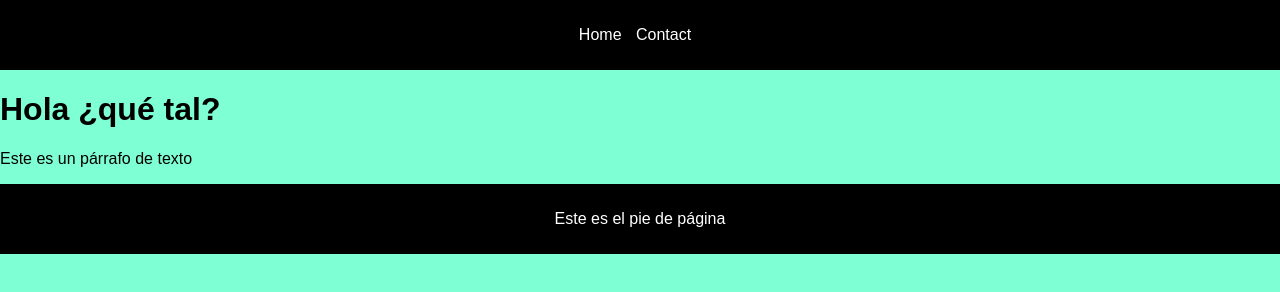
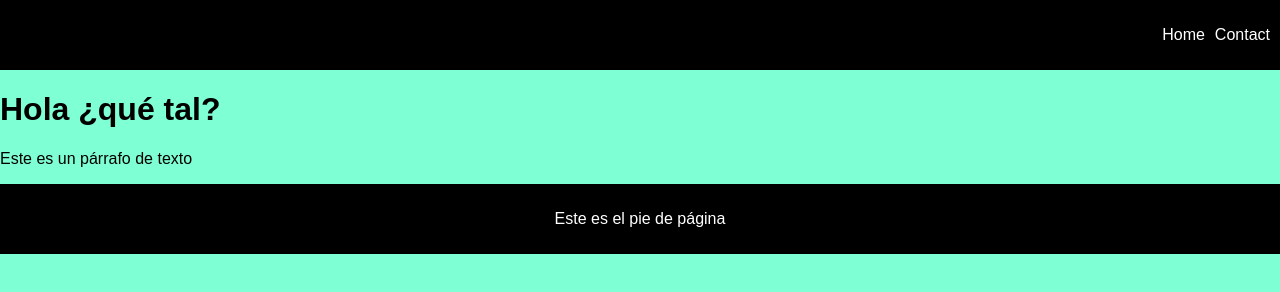
Before and after one commit to deimianvasquez/control_version_example, a plain HTML site: page index.html in a window 1280 px wide. Drawn offline with Linux system fonts and the light colour scheme.

Commit message:
changes in the menu

```diff
--- a/styles.css
+++ b/styles.css
@@ -15,10 +15,9 @@ nav{
 nav ul{
     list-style-type: none;
     padding: 0;
-}
-nav ul li{
-    display: inline;
-    margin-right: 10px;
+    display: flex;
+    justify-content: end;
+    gap: 10px;
 }
 
 footer{
```
